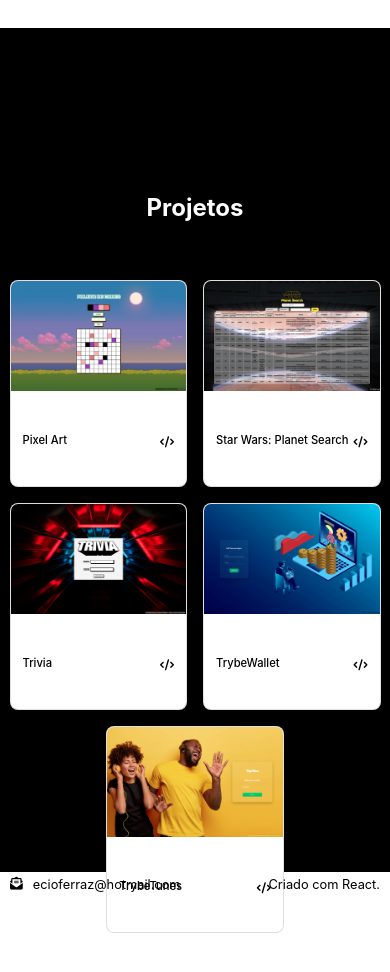
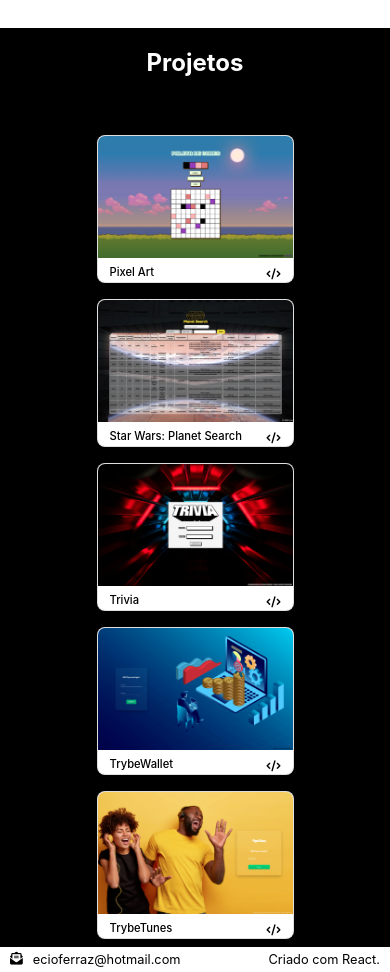
Before and after one commit to ecioferraz/ecioferraz.github.io, a React (Create React App) app: page / in a window 390 px wide. Shown: the part 1660-2632 px from the top of the page. Before the commit the page ends 2593 px from the top, so only its background shows below. Built offline with nearby package versions, Linux system fonts and the light colour scheme.

Commit message:
fix responsiveness

```diff
--- a/src/components/Footer.jsx
+++ b/src/components/Footer.jsx
@@ -1,5 +1,5 @@
 import React from 'react';
-import './styles/Footer.css';
+import '../styles/Footer.css';
 
 export default function Footer () {
   return (
--- a/src/components/Header.jsx
+++ b/src/components/Header.jsx
@@ -1,6 +1,6 @@
 import React from 'react';
 import { HashLink } from 'react-router-hash-link';
-import './styles/Header.css'
+import '../styles/Header.css'
 
 export default function Header () {
   return (
--- a/src/components/Home.jsx
+++ b/src/components/Home.jsx
@@ -1,6 +1,6 @@
 import React from 'react';
 import hero from '../images/perfil.jpg';
-import './styles/Home.css';
+import '../styles/Home.css';
 
 export default function Home () {
   return (
--- a/src/components/ProjectCards.jsx
+++ b/src/components/ProjectCards.jsx
@@ -1,5 +1,5 @@
 import React from "react";
-import './styles/ProjectCards.css';
+import '../styles/ProjectCards.css';
 
 export default function ProjectsCard ({ projectURL, src, title, githubURL }) {
   return (
--- a/src/components/Projects.jsx
+++ b/src/components/Projects.jsx
@@ -1,6 +1,6 @@
 import React from "react";
 import ProjectsCard from "./ProjectCards";
-import './styles/Projects.css';
+import '../styles/Projects.css';
 
 import pixelArt from '../images/pixel-art.png';
 import starWars from '../images/star-wars.png';
--- a/src/components/Skills.jsx
+++ b/src/components/Skills.jsx
@@ -1,5 +1,5 @@
 import React from 'react';
-import './styles/Skills.css';
+import '../styles/Skills.css';
 
 export default function Skills () {
   return (
--- a/src/components/styles/Projects.css
+++ b/src/styles/Projects.css
@@ -32,15 +32,15 @@ h1 {
   }
 
   .project-card {
-    max-width: 45%;
-    height: 45%;
+    max-width: 50%;
+    height: 50%;
   }
 }
 
-@media screen and (max-width: 1023px) {
+@media screen and (max-width: 1024px) {
   .projects {
     padding: 0;
-    height: 100vh;
+    height: 100%;
     width: 100vw;
   }
 
```
Also changed, not shown: src/styles/Footer.css (renamed from src/components/styles/Footer.css), src/styles/Header.css (renamed from src/components/styles/Header.css), src/styles/Home.css (renamed from src/components/styles/Home.css), src/styles/ProjectCards.css (renamed from src/components/styles/ProjectCards.css), src/styles/Skills.css (renamed from src/components/styles/Skills.css), 2 other files (tests, documents, lock files or other folders).
